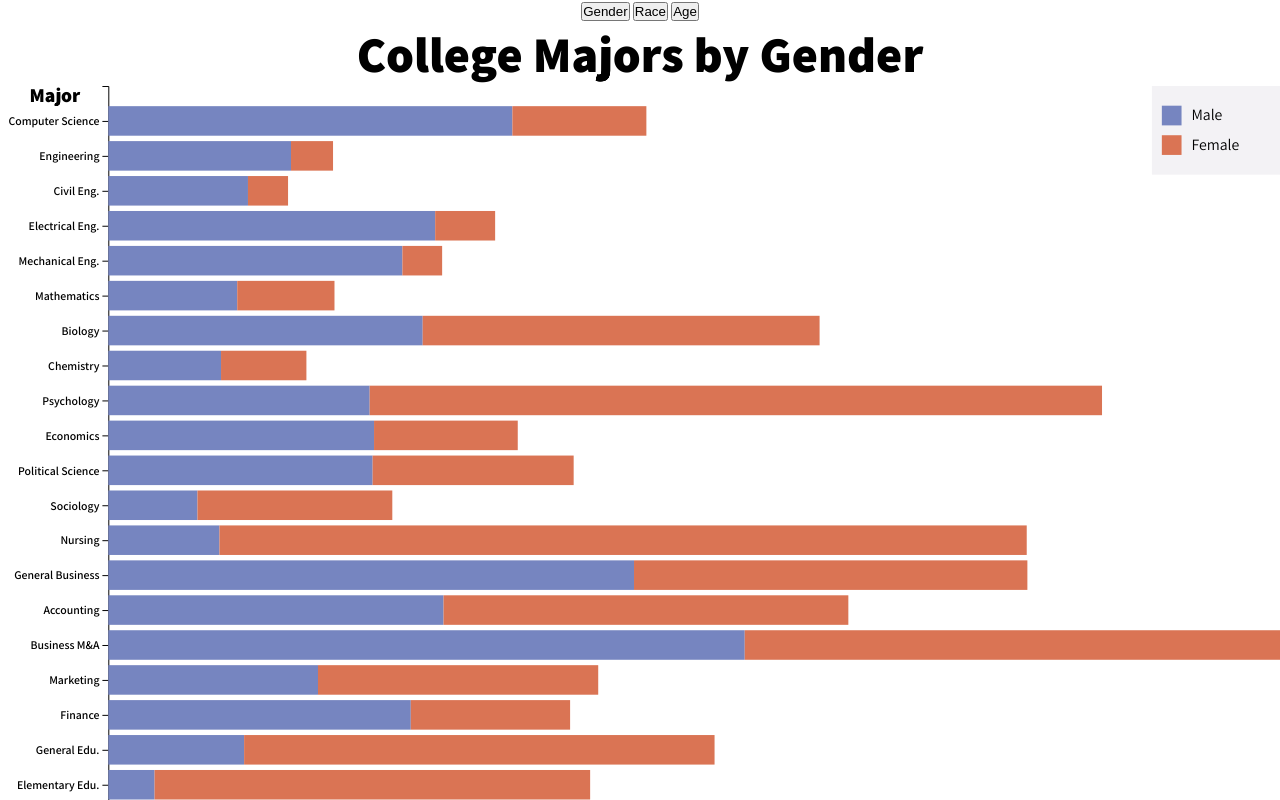
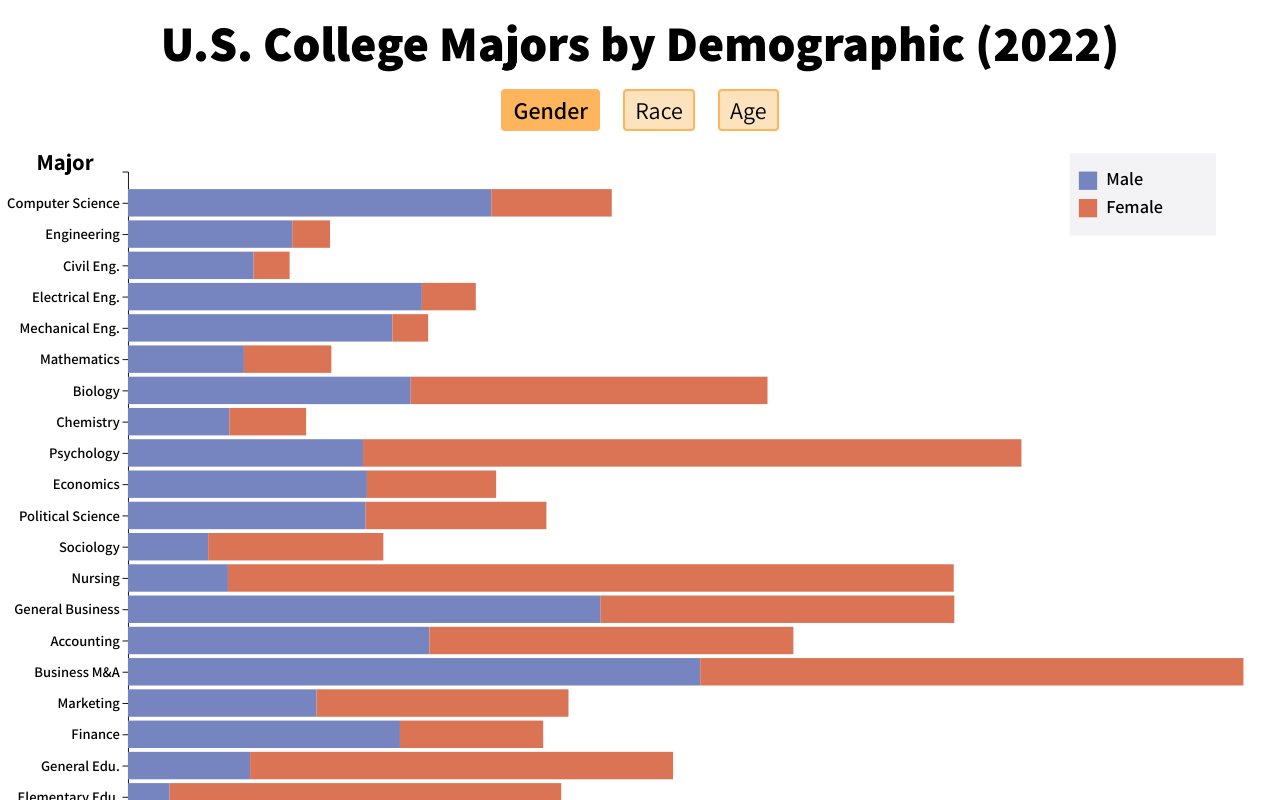
Before and after one commit to mf02511/College-Majors-Demographics, a SvelteKit app: page / in a window 1280 px wide. Both pictures are taken after a click on the button "Gender". Shown: the top 800 px of the page. Built offline with nearby package versions, Linux system fonts and the light colour scheme.

Commit message:
some style updates

```diff
--- a/src/components/AgeDist.svelte
+++ b/src/components/AgeDist.svelte
@@ -3,12 +3,12 @@
 
 	export let ageData;
 
-	const width = 1300;
+	const width = 1400;
 	const height = 1200;
-	const marginTop = 20;
+	const marginTop = 40;
 	const marginRight = 40;
 	const marginBottom = 100;
-	const marginLeft = 110;
+	const marginLeft = 140;
 
 	let gx;
 	let gy;
@@ -26,12 +26,12 @@
 
 	$: y = d3
 		.scaleBand()
-		.range([0, height - marginBottom])
+		.range([marginTop, height - marginBottom])
 		.domain(ageData.map(function(d) {return d.Degree_Abv;}))
 		.padding(1);
 	$: x = d3
 		.scaleLinear()
-		.range([0, width - marginRight])
+		.range([0, width - marginRight - marginLeft])
 		.domain([0, 3839000]);
 	$: d3.select(gy).call(d3.axisLeft(y));
 	$: d3.select(gx).call(d3.axisBottom(x));
@@ -57,12 +57,12 @@
 			class='y-axis'
 		>
 			<text
-				x=-{marginLeft - 30}
+				x=-{marginLeft - 40}
 				y={marginTop - 10}
 				dy="0.32em"
 				fill="#000"
-				font-weight=800
-				font-size=20
+				font-weight=700
+				font-size=25px
 				text-anchor="start"
 			>
 				Major
@@ -77,8 +77,8 @@
 				x={(width / 2) - marginLeft}
 				y={marginBottom/2 + 20}
 				fill="#000"
-				font-weight=800
-				font-size=20
+				font-weight=700
+				font-size=25px
 				text-anchor="start"
 			>
 				Number of People
@@ -113,7 +113,7 @@
 			<rect
 				x=1150
 				y={marginTop - 20}
-				width=160
+				width=180
 				height=160
 				fill={'#e7e6eb'}
 				opacity=0.5
@@ -139,7 +139,8 @@
 					y={marginTop + (i * 30) + 15}
 					width=20
 					height=20
-					font-weight=400
+					font-weight=600
+					font-size=20px
 				>
 					{key}
 				</text>
@@ -153,15 +154,15 @@
 		style="left: {recorded_mouse_position.x + 20}px; top: {recorded_mouse_position.y + 20}px"
 	>
 		{#if hovered !== -1}
-			<b>{ageData[hovered].Degree}</b>
+			<u><b>{ageData[hovered].Degree}</b></u>
 			<br>
-			number of 25-34 y/o: {ageData[hovered][25]} ({(ageData[hovered][25] * 100.0 / ageData[hovered].Total).toFixed(1)}%)
+			25-34 y/o: {ageData[hovered][25]} ({(ageData[hovered][25] * 100.0 / ageData[hovered].Total).toFixed(1)}%)
 			<br>
-			number of 35-44 y/o: {ageData[hovered][35]} ({(ageData[hovered][35] * 100.0 / ageData[hovered].Total).toFixed(1)}%)
+			35-44 y/o: {ageData[hovered][35]} ({(ageData[hovered][35] * 100.0 / ageData[hovered].Total).toFixed(1)}%)
 			<br>
-			number of 45-54 y/o: {ageData[hovered][45]} ({(ageData[hovered][45] * 100.0 / ageData[hovered].Total).toFixed(1)}%)
+			45-54 y/o: {ageData[hovered][45]} ({(ageData[hovered][45] * 100.0 / ageData[hovered].Total).toFixed(1)}%)
 			<br>
-			number of 55-64 y/o: {ageData[hovered][55]} ({(ageData[hovered][55] * 100.0 / ageData[hovered].Total).toFixed(1)}%)
+			55-64 y/o: {ageData[hovered][55]} ({(ageData[hovered][55] * 100.0 / ageData[hovered].Total).toFixed(1)}%)
 		{/if}
 	</div>
 
@@ -182,7 +183,7 @@
 		visibility: visible;
 		background-color: #e7e6eb;
 		border-radius: 5px;
-		width: 400px;
+		width: 220px;
 		color: 35-44;
 		position: absolute;
 		text-align: left;
@@ -190,7 +191,7 @@
 	}
 
 	.y-axis {
-		font: 12px sans-serif;
+		font: 16px sans-serif;
 		font-family: "Assistant", sans-serif;
 		font-weight: 600;
 	}
--- a/src/components/App.svelte
+++ b/src/components/App.svelte
@@ -29,25 +29,37 @@
         ageData = d3.csvParse(csvAge, d3.autoType);
     });
 
-    $: display = 0;
+    let display = 0;
 
 </script>
 
 
 <main>
-    <button on:click={(event) => {display = 0;}}>Gender</button>
-    <button on:click={(event) => {display = 1;}}>Race</button>
-    <button on:click={(event) => {display = 2;}}>Age</button>
-
+    <h1>U.S. College Majors by Demographic (2022)</h1>
+    <button
+        on:click={(event) => {display = 0;}}
+        class="button"
+    >
+         Gender
+    </button>
+    <button
+        on:click={(event) => {display = 1;}}
+        class="button"
+    >
+         Race
+    </button>
+    <button
+        on:click={(event) => {display = 2;}}
+        class="button"
+    >
+        Age
+    </button>
 
     {#if display == 0}
-        <h1>College Majors by Gender</h1>
         <GenderDist {genderData}/>
     {:else if display == 1}
-        <h1>College Majors by Race</h1>
         <RaceDist {raceData}/>
     {:else}
-        <h1>College Majors by Age</h1>
         <AgeDist {ageData}/>
     {/if}
 
@@ -61,9 +73,16 @@
     *::after {
         margin: 0;
         padding: 0;
+        border: 0;
     }
+
     :global(body){
         margin: 0;
+        padding: 0;
+        border: 0;
+        width: 100%;
+        height: 100%;
+        overflow-x: hidden;
 
     }
     main {
@@ -71,20 +90,36 @@
         font-family: 'Assistant', sans-serif;
         margin: 0;
         padding: 0;
+        border: 0;
+        width: 100%;
+        height: 100%;
     }
+
+    .button {
+        font-size: 24px;
+        font-family: 'Assistant', sans-serif;
+        background-color: #fce3bd;
+        border: 2px solid #ffb45e;
+        padding: 3px 10px;
+        margin: 4px 10px;
+        border-radius: 4px;
+    }
+    .button:hover{
+        font-weight: 600;
+    }
+    .button:focus{
+        font-weight: 600;
+        border: 2px solid #ffb45e;
+        background-color: #ffb45e;
+    }
+
 
     h1 {
         font-size: 50px;
         font-weight: 800;
-    }
-    GenderDist {
-        margin: 0;
-        padding: 0;
-        border: 0;
+        padding: 10px;
     }
 
-    .button {
-        color: 'white';
-    }
+
 
 </style>
--- a/src/components/GenderDist.svelte
+++ b/src/components/GenderDist.svelte
@@ -3,12 +3,12 @@
 
 	export let genderData;
 
-	const width = 1300;
+	const width = 1400;
 	const height = 1200;
-	const marginTop = 20;
+	const marginTop = 40;
 	const marginRight = 40;
 	const marginBottom = 100;
-	const marginLeft = 110;
+	const marginLeft = 140;
 
 	let gx;
 	let gy;
@@ -23,12 +23,12 @@
 
 	$: y = d3
 		.scaleBand()
-		.range([0, height - marginBottom])
+		.range([marginTop, height - marginBottom])
 		.domain(genderData.map(function(d) {return d.Degree_Abv;}))
 		.padding(1);
 	$: x = d3
 		.scaleLinear()
-		.range([0, width - marginRight])
+		.range([0, width - marginRight - marginLeft])
 		.domain([0, 3839000]);
 	$: d3.select(gy).call(d3.axisLeft(y));
 	$: d3.select(gx).call(d3.axisBottom(x));
@@ -54,12 +54,12 @@
 			class='y-axis'
 		>
 			<text
-				x=-{marginLeft - 30}
+				x=-{marginLeft - 40}
 				y={marginTop - 10}
 				dy="0.32em"
 				fill="#000"
-				font-weight=800
-				font-size=20
+				font-weight=700
+				font-size=25px
 				text-anchor="start"
 			>
 				Major
@@ -74,8 +74,8 @@
 				x={(width / 2) - marginLeft}
 				y={marginBottom/2 + 20}
 				fill="#000"
-				font-weight=800
-				font-size=20
+				font-weight=700
+				font-size=25px
 				text-anchor="start"
 			>
 				Number of People
@@ -136,7 +136,8 @@
 					y={marginTop + (i * 30) + 15}
 					width=20
 					height=20
-					font-weight=400
+					font-weight=600
+					font-size=20px
 				>
 					{key}
 				</text>
@@ -150,12 +151,12 @@
 		style="left: {recorded_mouse_position.x + 20}px; top: {recorded_mouse_position.y + 20}px"
 	>
 		{#if hovered !== -1}
-			<b>{genderData[hovered].Degree}</b>
+			<u><b>{genderData[hovered].Degree}</b></u>
 			<br>
-			number of males: {genderData[hovered].Male} ({(genderData[hovered].Male * 100.0 /
+			males:  {genderData[hovered].Male} ({(genderData[hovered].Male * 100.0 /
 			(genderData[hovered].Male + genderData[hovered].Female)).toFixed(1)}%)
 			<br>
-			number of females: {genderData[hovered].Female} ({(genderData[hovered].Female * 100.0 /
+			females:  {genderData[hovered].Female} ({(genderData[hovered].Female * 100.0 /
 			(genderData[hovered].Male + genderData[hovered].Female)).toFixed(1)}%)
 		{/if}
 	</div>
@@ -177,7 +178,7 @@
 		visibility: visible;
 		background-color: #e7e6eb;
 		border-radius: 5px;
-		width: 300px;
+		width: 220px;
 		color: black;
 		position: absolute;
 		text-align: left;
@@ -185,7 +186,7 @@
 	}
 
 	.y-axis {
-		font: 12px sans-serif;
+		font: 16px sans-serif;
 		font-family: "Assistant", sans-serif;
 		font-weight: 600;
 	}
--- a/src/components/RaceDist.svelte
+++ b/src/components/RaceDist.svelte
@@ -3,12 +3,12 @@
 
 	export let raceData;
 
-	const width = 1300;
+	const width = 1400;
 	const height = 1200;
-	const marginTop = 20;
+	const marginTop = 40;
 	const marginRight = 40;
 	const marginBottom = 100;
-	const marginLeft = 110;
+	const marginLeft = 140;
 
 	let gx;
 	let gy;
@@ -23,12 +23,12 @@
 
 	$: y = d3
 		.scaleBand()
-		.range([0, height - marginBottom])
+		.range([marginTop, height - marginBottom])
 		.domain(raceData.map(function(d) {return d.Degree_Abv;}))
 		.padding(1);
 	$: x = d3
 		.scaleLinear()
-		.range([0, width - marginRight])
+		.range([0, width - marginRight - marginLeft])
 		.domain([0, 3839000]);
 	$: d3.select(gy).call(d3.axisLeft(y));
 	$: d3.select(gx).call(d3.axisBottom(x));
@@ -54,12 +54,12 @@
 			class='y-axis'
 		>
 			<text
-				x=-{marginLeft - 30}
+				x=-{marginLeft - 40}
 				y={marginTop - 10}
 				dy="0.32em"
 				fill="#000"
-				font-weight=800
-				font-size=20
+				font-weight=700
+				font-size=25px
 				text-anchor="start"
 			>
 				Major
@@ -74,8 +74,8 @@
 				x={(width / 2) - marginLeft}
 				y={marginBottom/2 + 20}
 				fill="#000"
-				font-weight=800
-				font-size=20
+				font-weight=700
+				font-size=25px
 				text-anchor="start"
 			>
 				Number of People
@@ -136,7 +136,8 @@
 					y={marginTop + (i * 30) + 15}
 					width=20
 					height=20
-					font-weight=400
+					font-weight=600
+					font-size=20px
 				>
 					{key}
 				</text>
@@ -152,17 +153,17 @@
 		style="left: {recorded_mouse_position.x + 20}px; top: {recorded_mouse_position.y + 20}px"
 	>
 		{#if hovered !== -1}
-			<b>{raceData[hovered].Degree}</b>
+			<u><b>{raceData[hovered].Degree}</b></u>
 			<br>
-			number of asians: {raceData[hovered].Asian} ({(raceData[hovered].Asian * 100.0 / raceData[hovered].Total).toFixed(1)}%)
+			Asians: {raceData[hovered].Asian} ({(raceData[hovered].Asian * 100.0 / raceData[hovered].Total).toFixed(1)}%)
 			<br>
-			number of blacks: {raceData[hovered].Black} ({(raceData[hovered].Black * 100.0 / raceData[hovered].Total).toFixed(1)}%)
+			Blacks: {raceData[hovered].Black} ({(raceData[hovered].Black * 100.0 / raceData[hovered].Total).toFixed(1)}%)
 			<br>
-			number of hispanics: {raceData[hovered].Hispanic} ({(raceData[hovered].Hispanic * 100.0 / raceData[hovered].Total).toFixed(1)}%)
+			Hispanics: {raceData[hovered].Hispanic} ({(raceData[hovered].Hispanic * 100.0 / raceData[hovered].Total).toFixed(1)}%)
 			<br>
-			number of whites: {raceData[hovered].White} ({(raceData[hovered].White * 100.0 / raceData[hovered].Total).toFixed(1)}%)
+			Whites: {raceData[hovered].White} ({(raceData[hovered].White * 100.0 / raceData[hovered].Total).toFixed(1)}%)
 			<br>
-			other or multiple: {raceData[hovered].Other} ({(raceData[hovered].Other * 100.0 / raceData[hovered].Total).toFixed(1)}%)
+			Other or multiple: {raceData[hovered].Other} ({(raceData[hovered].Other * 100.0 / raceData[hovered].Total).toFixed(1)}%)
 		{/if}
 	</div>
 
@@ -183,7 +184,7 @@
 		visibility: visible;
 		background-color: #e7e6eb;
 		border-radius: 5px;
-		width: 400px;
+		width: 300px;
 		color: black;
 		position: absolute;
 		text-align: left;
@@ -191,7 +192,7 @@
 	}
 
 	.y-axis {
-		font: 12px sans-serif;
+		font: 16px sans-serif;
 		font-family: "Assistant", sans-serif;
 		font-weight: 600;
 	}
```
